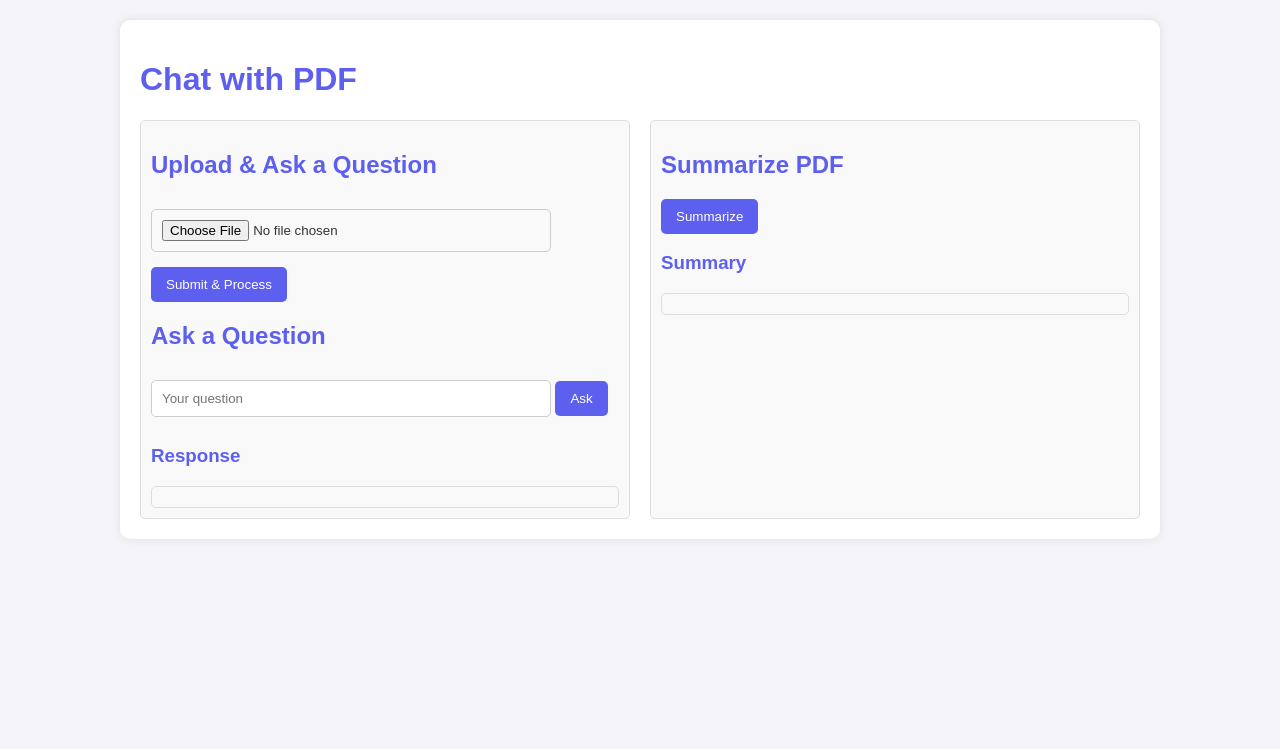
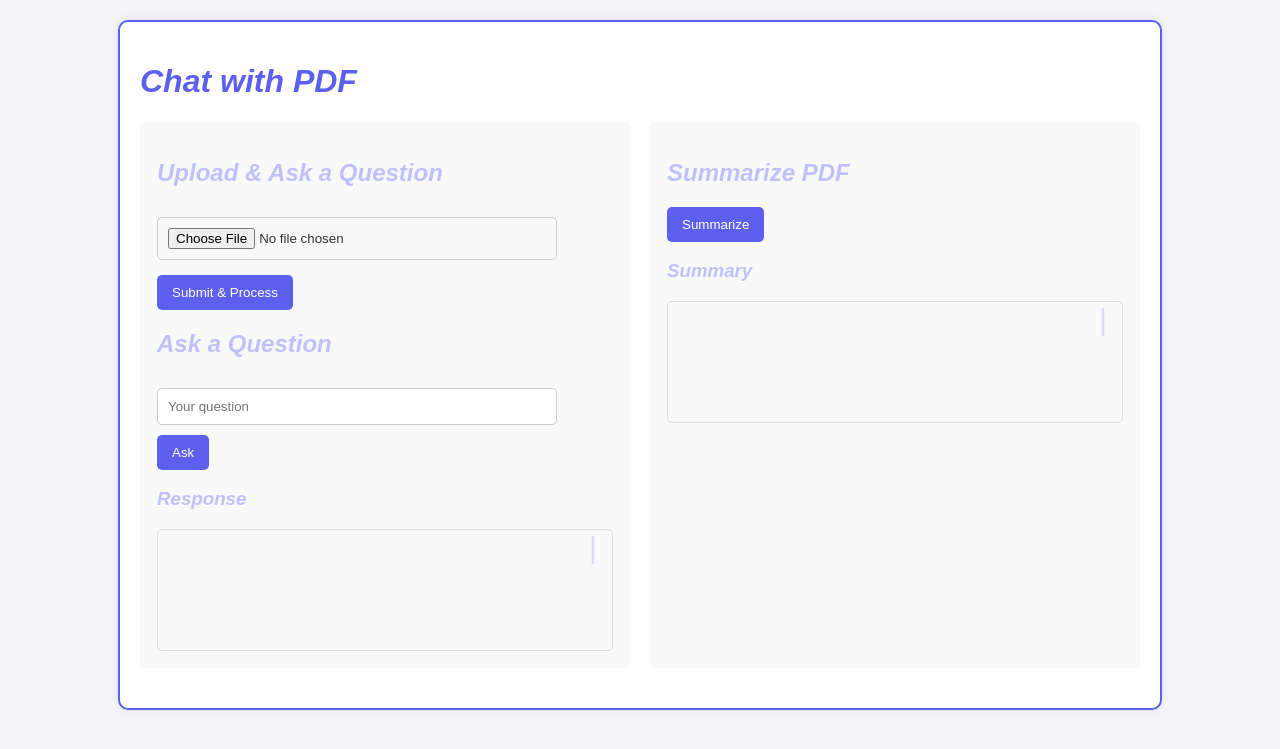
Before and after one commit to Manoday10/SIH_1706, a Flask app: template templates/index.html in a window 1280 px wide. Shown: the top 749 px of the page. Run offline with Flask 3, Linux system fonts and the light colour scheme; the template is opened without the code that fills it, so the values that code supplies are empty.

Commit message:
Update style.css

```diff
--- a/static/css/style.css
+++ b/static/css/style.css
@@ -6,13 +6,12 @@ body {
   color: #333;
 }
 
-  h1,
-  h2,
-  h3 {
+h1, h2, h3 {
   color: #5d5fef;
+  font-style: italic;
 }
 
-  /* Form styling */
+
 input[type="file"],
 input[type="text"] {
   padding: 10px;
@@ -22,7 +21,7 @@ body {
   box-sizing: border-box;
   border: 1px solid #ccc;
   border-radius: 5px;
-    transition: border-color 0.3s ease, box-shadow 0.3s ease; /* Smooth transitions */
+  transition: border-color 0.3s ease, box-shadow 0.3s ease;
 }
 
 input[type="file"]:focus,
@@ -39,25 +38,60 @@ body {
   border-radius: 5px;
   cursor: pointer;
   margin-right: 10px;
-    transition: background-color 0.3s ease, transform 0.3s ease; /* Smooth transition */
+  transition: background-color 0.3s ease, transform 0.3s ease, box-shadow 0.3s ease;
 }
 
 button:hover {
   background-color: #4c4cb5;
-    transform: scale(1.05); /* Smoothly increase size when hovered */
+  transform: scale(1.05);
+  box-shadow: 0 4px 8px rgba(0, 0, 0, 0.2);
 }
 
-  /* Container styling */
+button:active {
+  background-color: #3b3b9f;
+  transform: scale(1.02);
+}
+
 .container {
   max-width: 1000px;
   margin: auto;
   padding: 20px;
-    background-color: white;
+  background-color: #ffffff;
   box-shadow: 0 0 10px rgba(0, 0, 0, 0.1);
   border-radius: 10px;
+  border: 2px solid #5d5fef;
 }
 
-  /* Flexbox to divide the form into two halves */
+.header {
+  display: flex;
+  align-items: center;
+  justify-content: space-between;
+}
+.alert-message {
+  display: none;
+  background-color: #d4edda;
+  color: #155724;
+  padding: 10px;
+  border-radius: 5px;
+  font-style: italic;
+  transition: opacity 0.3s ease, transform 0.3s ease;
+  position: relative;
+  margin-left: 20px;
+  max-width: 300px;
+  text-align: center;
+}
+
+.alert-message.show {
+  display: block;
+  opacity: 1;
+  transform: translateX(0);
+}
+
+.alert-message.hide {
+  opacity: 0;
+  transform: translateX(10px);
+}
+
 .row {
   display: flex;
   justify-content: space-between;
@@ -65,27 +99,28 @@ body {
 }
 
 .column {
-    flex: 1;
-    padding: 10px;
+  flex: 1.5;
+  padding: 15px;
   background-color: #f9f9f9;
   border: 1px solid #ddd;
   border-radius: 5px;
+  margin-bottom: 20px;
+  transition: border-color 0.3s ease, box-shadow 0.3s ease;
 }
 
-  /* Scrollable summary and response sections */
 #summary,
-  #response {
-    max-height: 200px;
+#response,
+#orgInfo {
+  max-height: 400px;
   overflow-y: auto;
   padding: 10px;
   background-color: #f9f9f9;
   border: 1px solid #ddd;
   border-radius: 5px;
   margin-top: 10px;
-    transition: max-height 0.3s ease-in-out; /* Smooth scrolling effect */
+  transition: max-height 0.3s ease-in-out;
 }
 
-  /* Spinner styles */
 .spinner {
   border: 4px solid #f3f3f3;
   border-top: 4px solid #5d5fef;
@@ -95,7 +130,7 @@ body {
   animation: spin 1s linear infinite;
   display: none;
   margin: 10px auto;
-    transition: opacity 0.3s ease; /* Smooth appearance and disappearance */
+  transition: opacity 0.3s ease;
 }
 
 @keyframes spin {
@@ -107,24 +142,173 @@ body {
   }
 }
 
-  /* Loading text styles */
 #loadingText {
   text-align: center;
   color: #5d5fef;
   display: none;
   margin-top: 10px;
   opacity: 0;
-    transition: opacity 0.3s ease; /* Smooth opacity transition */
+  transition: opacity 0.3s ease;
 }
 
 #loadingText.show {
   opacity: 1;
 }
 
-  /* File name display */
 #fileName {
   margin-top: 5px;
   font-style: italic;
   color: #555;
-    transition: opacity 0.3s ease; /* Smooth opacity transition */
+  transition: opacity 0.3s ease;
 }
+
+.column {
+  flex: 1;
+  padding: 15px;
+  background-color: #f9f9f9;
+  border: 2px solid transparent;
+  border-radius: 5px;
+  margin-bottom: 20px;
+  transition: border-color 0.3s ease, box-shadow 0.3s ease;
+}
+
+.column:hover {
+  border-color: #5d5fef;
+  box-shadow: 0 0 10px rgba(93, 95, 239, 0.3);
+}
+
+body.dark-mode {
+  background-color: #1e1e1e;
+  color: #e0e0e0;
+}
+
+.dark-mode .container {
+  background-color: #2a2a2a;
+  border-color: #5d5fef;
+}
+
+.dark-mode .column {
+  background-color: #333;
+  border-color: #444;
+}
+
+.dark-mode input[type="file"],
+.dark-mode input[type="text"] {
+  background-color: #444;
+  color: #e0e0e0;
+  border-color: #555;
+}
+
+.dark-mode button {
+  background-color: #4c4cb5;
+  color: #fff;
+}
+
+.dark-mode button:hover {
+  background-color: #3b3b9f;
+}
+
+.dark-mode #spinner {
+  border-top: 4px solid #e0e0e0;
+}
+
+.dark-mode h1, h2, h3 {
+  color: #c0c0ff;
+}
+
+body.dark-mode .alert-message {
+  background-color: #155724;
+  color: #d4edda;
+}
+
+.dark-mode #summary,
+.dark-mode #response,
+.dark-mode #orgInfo {
+  background-color: #444;
+  color: #ddd;
+  border-color: #555;
+}
+
+#response {
+  font-family: "Courier New", Courier, monospace;
+  white-space: pre-wrap;
+  border: 1px solid #ddd;
+  padding: 10px;
+  margin-top: 10px;
+  border-radius: 5px;
+  min-height: 100px;
+  position: relative;
+}
+
+#response::after {
+  content: "|";
+  position: absolute;
+  right: 10px;
+  bottom: 10px;
+  animation: blink 0.8s infinite;
+  color: #5d5fef;
+  font-size: 30px;
+  line-height: 6;
+}
+
+@keyframes blink {
+  0% { opacity: 1; }
+  50% { opacity: 0; }
+  100% { opacity: 1; }
+}
+
+#summary {
+  font-family: "Courier New", Courier, monospace;
+  white-space: pre-wrap;
+  border: 1px solid #ddd;
+  padding: 10px;
+  margin-top: 10px;
+  border-radius: 5px;
+  min-height: 100px;
+  position: relative;
+}
+
+#summary::after {
+  content: "|";
+  position: absolute;
+  right: 10px;
+  bottom: 10px;
+  animation: blink 0.8s infinite;
+  color: #5d5fef;
+  font-size: 30px;
+  line-height: 6;
+}
+
+@keyframes blink {
+  0% { opacity: 1; }
+  50% { opacity: 0; }
+  100% { opacity: 1; }
+}
+
+#orgInfo {
+  font-family: "Courier New", Courier, monospace;
+  white-space: pre-wrap;
+  border: 1px solid #ddd;
+  padding: 10px;
+  margin-top: 10px;
+  border-radius: 5px;
+  min-height: 100px;
+  position: relative;
+}
+
+#orgInfo::after {
+  content: "|";
+  position: absolute;
+  right: 10px;
+  bottom: 10px;
+  animation: blink 0.8s infinite;
+  color: #5d5fef;
+  font-size: 30px;
+  line-height: 6;
+}
+
+@keyframes blink {
+  0% { opacity: 1; }
+  50% { opacity: 0; }
+  100% { opacity: 1; }
+}
```
Lines whose indentation alone changed are shown as unchanged.
